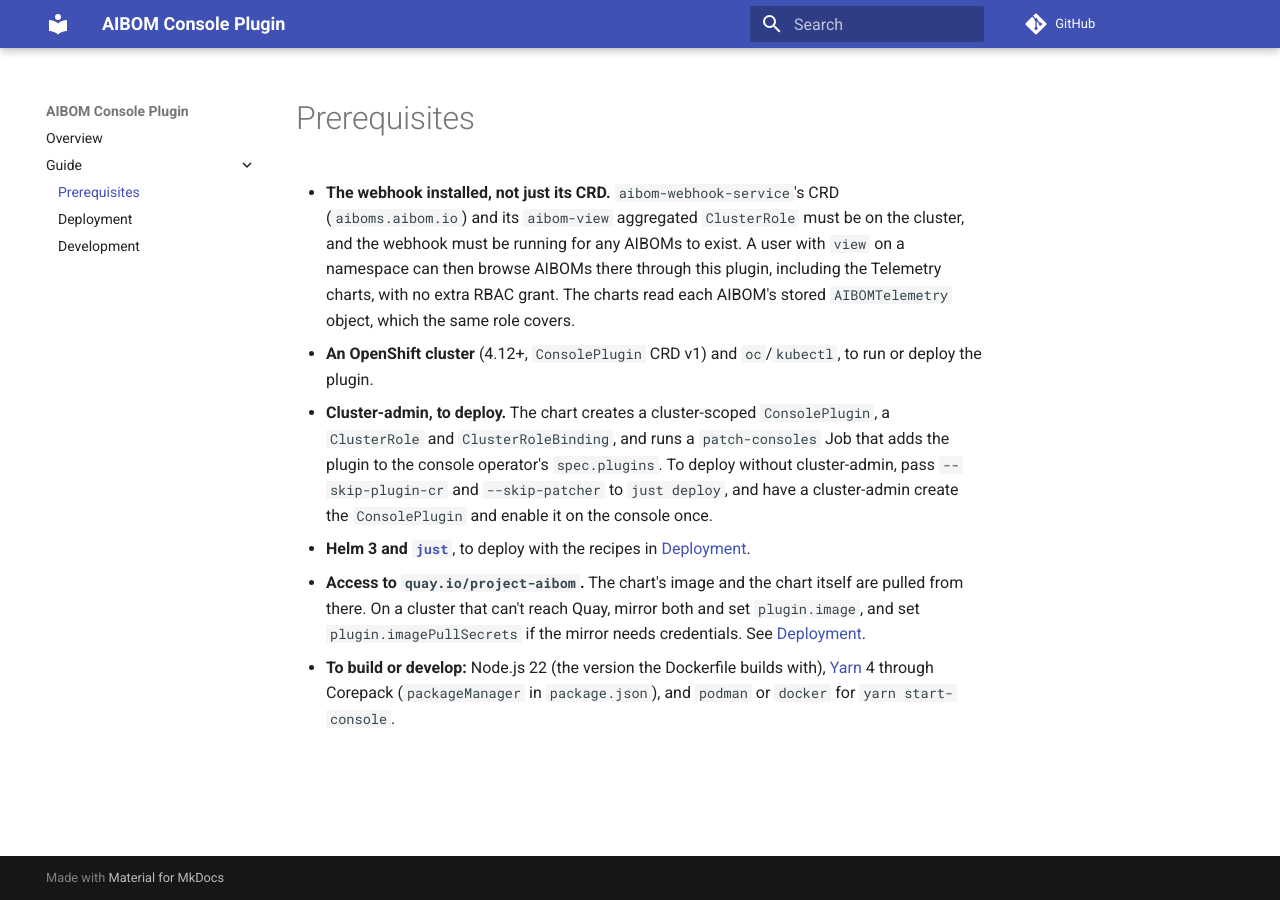
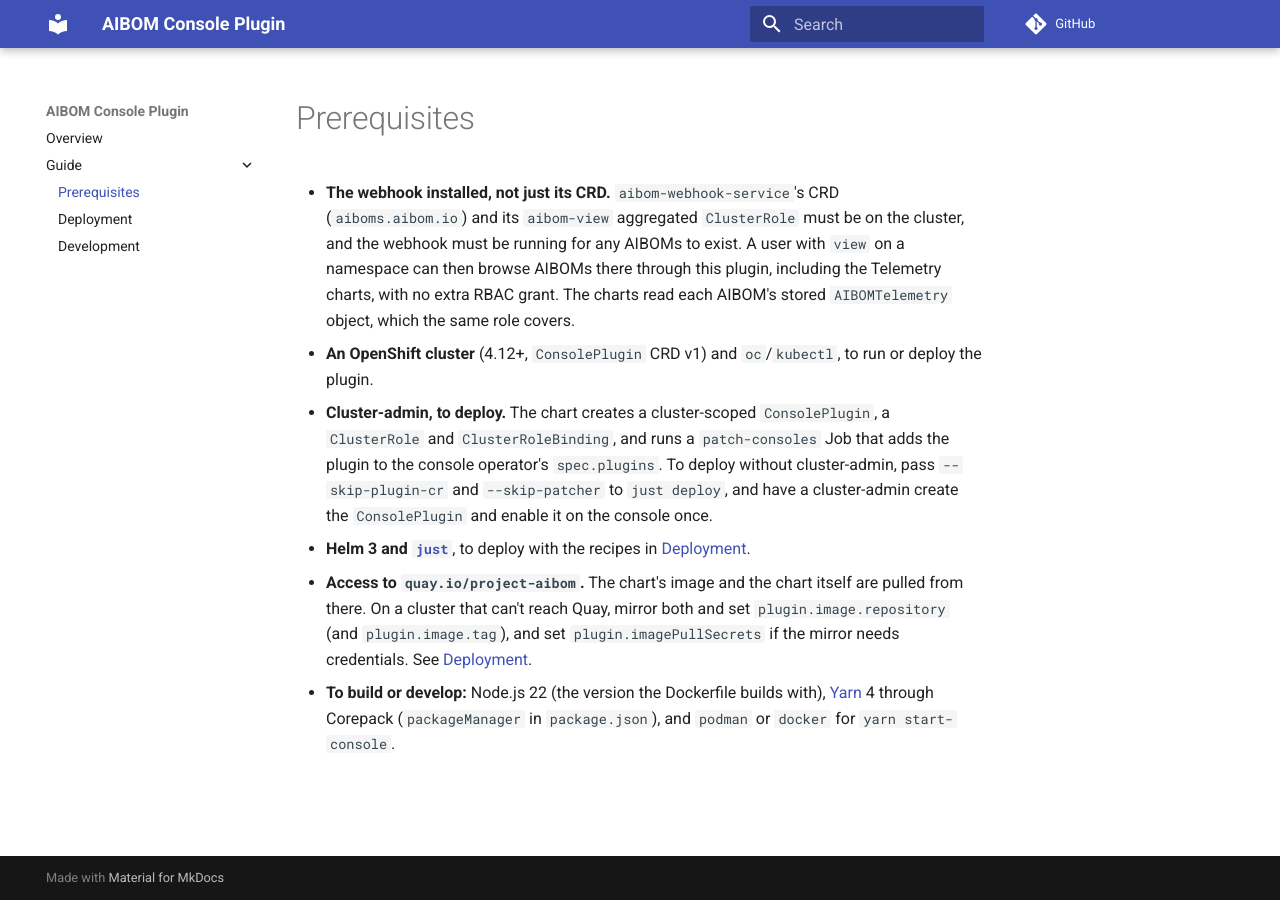
Before and after one commit to gavinsan33/aibom-console-plugin, an MkDocs documentation site: the page built from docs/guide/prerequisites.md, in a window 1280 px wide. Built offline with MkDocs 1.6.1 and Material for MkDocs 9.7.7, drawn with Linux system fonts in a browser that asks for light colours; comment, search, counter and statistics services are not loaded.

Commit message:
Default plugin image tag to the chart's appVersion
Splits plugin.image into repository/tag like the webhook chart, so a
released chart runs the image built for that release.

```diff
--- a/docs/guide/prerequisites.md
+++ b/docs/guide/prerequisites.md
@@ -4,5 +4,5 @@
 - **An OpenShift cluster** (4.12+, `ConsolePlugin` CRD v1) and `oc`/`kubectl`, to run or deploy the plugin.
 - **Cluster-admin, to deploy.** The chart creates a cluster-scoped `ConsolePlugin`, a `ClusterRole` and `ClusterRoleBinding`, and runs a `patch-consoles` Job that adds the plugin to the console operator's `spec.plugins`. To deploy without cluster-admin, pass `--skip-plugin-cr` and `--skip-patcher` to `just deploy`, and have a cluster-admin create the `ConsolePlugin` and enable it on the console once.
 - **Helm 3 and [`just`](https://github.com/casey/just)**, to deploy with the recipes in [Deployment](deployment.md).
-- **Access to `quay.io/project-aibom`.** The chart's image and the chart itself are pulled from there. On a cluster that can't reach Quay, mirror both and set `plugin.image`, and set `plugin.imagePullSecrets` if the mirror needs credentials. See [Deployment](deployment.md).
+- **Access to `quay.io/project-aibom`.** The chart's image and the chart itself are pulled from there. On a cluster that can't reach Quay, mirror both and set `plugin.image.repository` (and `plugin.image.tag`), and set `plugin.imagePullSecrets` if the mirror needs credentials. See [Deployment](deployment.md).
 - **To build or develop:** Node.js 22 (the version the Dockerfile builds with), [Yarn](https://yarnpkg.com) 4 through Corepack (`packageManager` in `package.json`), and `podman` or `docker` for `yarn start-console`.
```
Also changed, not shown: 5 other files.
